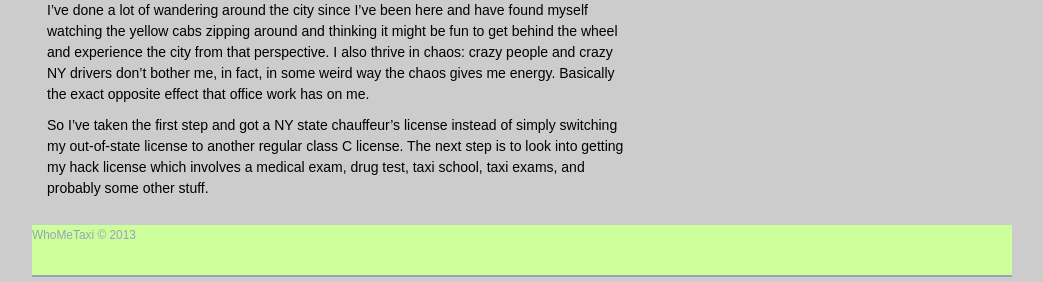
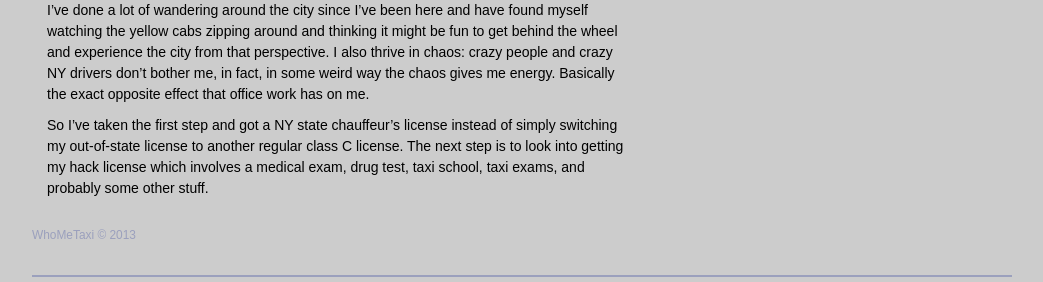
Before and after one commit to fromageball/taxi, a Django app: template taxiblog/templates/blog/about.html in a window 1280 px wide. Shown: the part 929-1211 px from the top of the page, without its empty margins (123-1166 px from the left). Run offline with Django 3.2, Linux system fonts and the light colour scheme; the template is opened without the code that fills it, so the values that code supplies are empty; some libraries are stand-ins or nearby versions.

Commit message:
took green color out of footer

```diff
--- a/taxiblog/static/taxi_layout_large.css
+++ b/taxiblog/static/taxi_layout_large.css
@@ -71,7 +71,7 @@ footer {margin: 5px;}
 footer.bottom {
 	width: 100%;
 	height: 50px;
-	background: #ccff99;
+
 }
 
 p.tldr {
```
Also changed, not shown: 5 other files.
